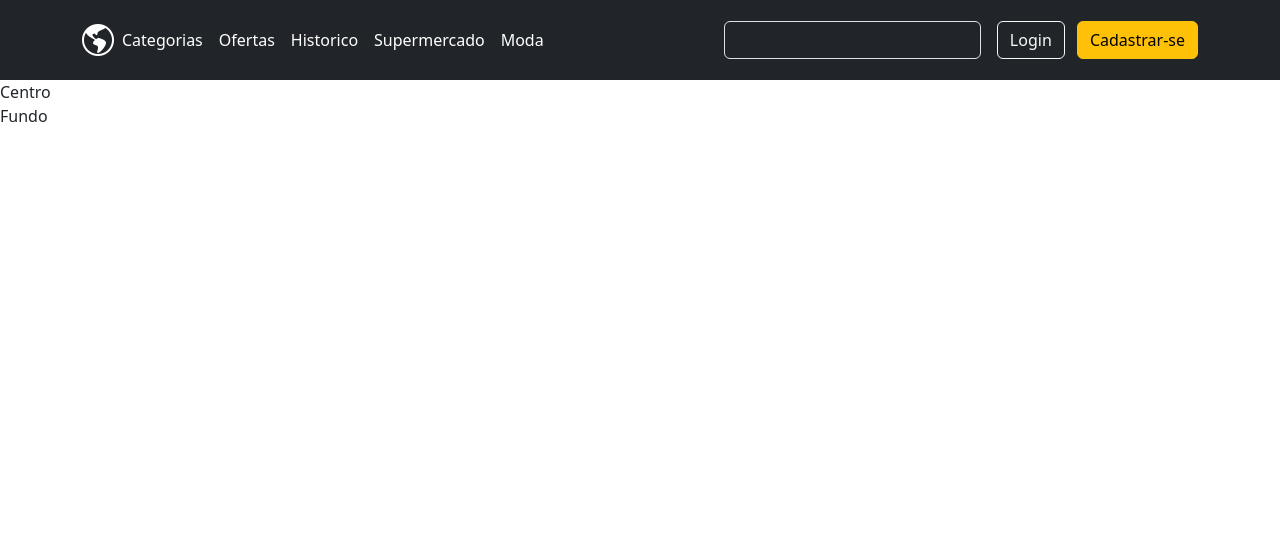
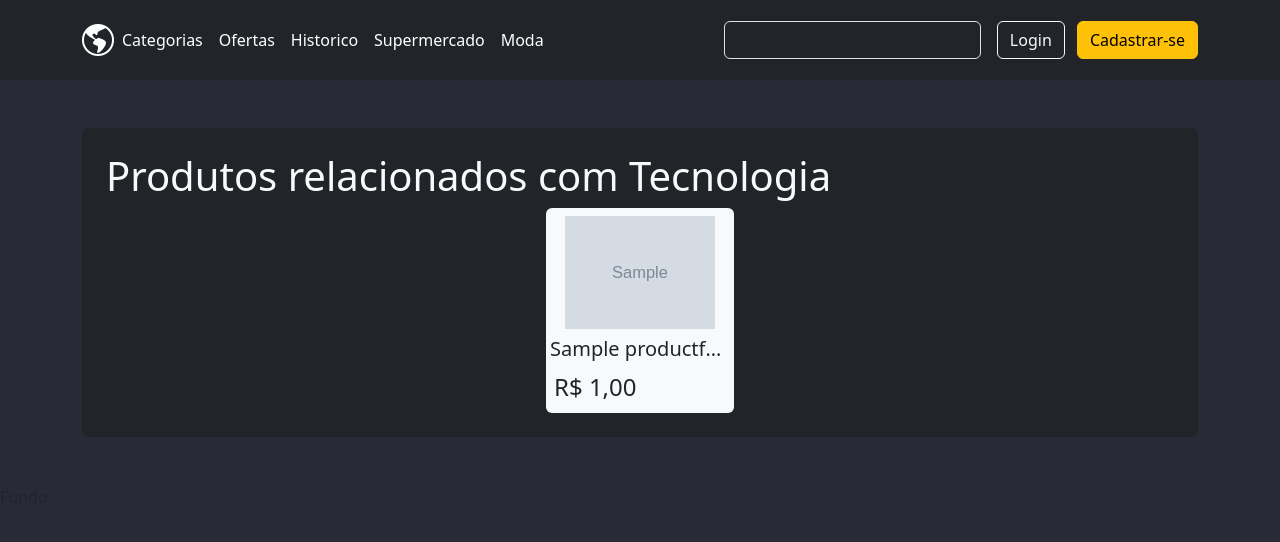
Before and after one commit to danielBRTanimacao/-backend-simulating-sales, a Django app: page / in a window 1280 px wide. Shown: the top 542 px of the page. Run offline with Django 5.2, Linux system fonts and the light colour scheme; tables that the repository leaves empty hold one stand-in row (values such as "Sample post"); grey boxes marked "Sample" are stand-in pictures.

Commit message:
making design for main sales

```diff
--- a/project/static/css/index.css
+++ b/project/static/css/index.css
@@ -1,4 +1,12 @@
+body {
+    background-color: #282a37 !important;
+}
+
 li a:hover {
     text-decoration: underline;
     text-underline-offset: 5px;
 }
+
+aside a:hover h6 {
+    color: rgb(0, 40, 130) !important;
+}
--- a/project/templates/project/index.html
+++ b/project/templates/project/index.html
@@ -1,8 +1,25 @@
 {% extends "project/global/base.html" %}
 {% block content %}
     {% include "project/partials/_header.html" %}
-    <main>
-        Centro
+    <main class="py-5 container text-light">
+        <article class="bg-dark rounded p-4">
+            <h1>Produtos relacionados com Tecnologia</h1>
+            <aside class="d-flex justify-content-evenly text-dark">
+                {% for product in products %}
+                    <a href="#" class="bg-light text-dark link-offset-2 link-underline link-underline-opacity-0 rounded">
+                        <div class="m-2 text-center">
+                            <img class="img-fluid" width="150" src="{{ product.img.url }}" alt="img">
+                        </div>
+                        <h6 class="text-truncate text-break m-1 lead" style="max-width: 180px;">
+                            {{ product.name }}
+                        </h6>
+                        <p class="m-2 fs-4">
+                            R$ {{ product.value }}
+                        </p>
+                    </a>
+                {% endfor %}
+            </aside>
+        </article>
     </main>
     {% include "project/partials/_footer.html" %}
 {% endblock content %}
--- a/project/views.py
+++ b/project/views.py
@@ -3,9 +3,14 @@ from django.contrib import auth
 from django.contrib.auth.forms import AuthenticationForm
 from project.forms import RegisterForm
 
+from .models import ProductForSale
+
 def index(request):
+    products = ProductForSale.objects.order_by('-id')
+
     context = {
-        'site_title': 'Princiapal'
+        'site_title': 'Princiapal',
+        'products': products
     }
     return render(request, 'project/index.html', context)
 
```
